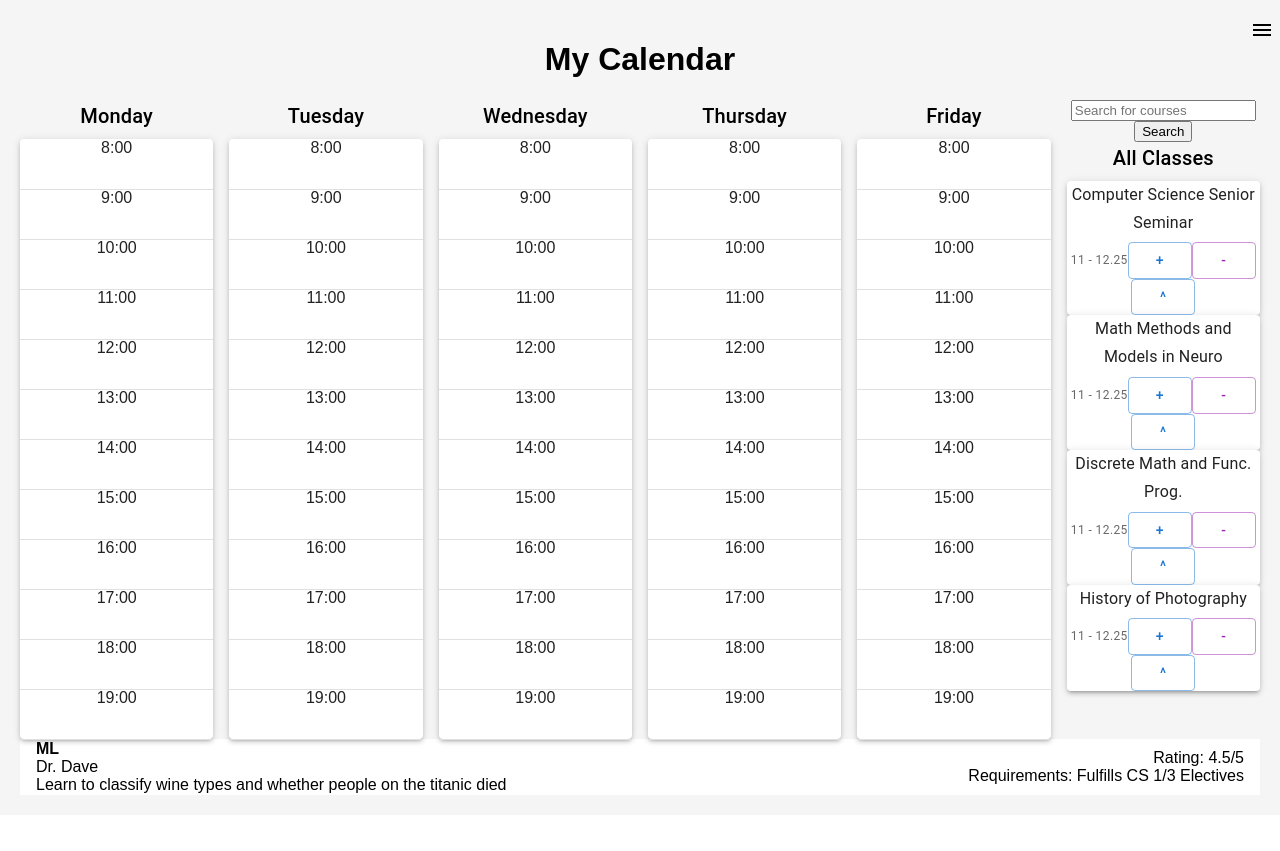
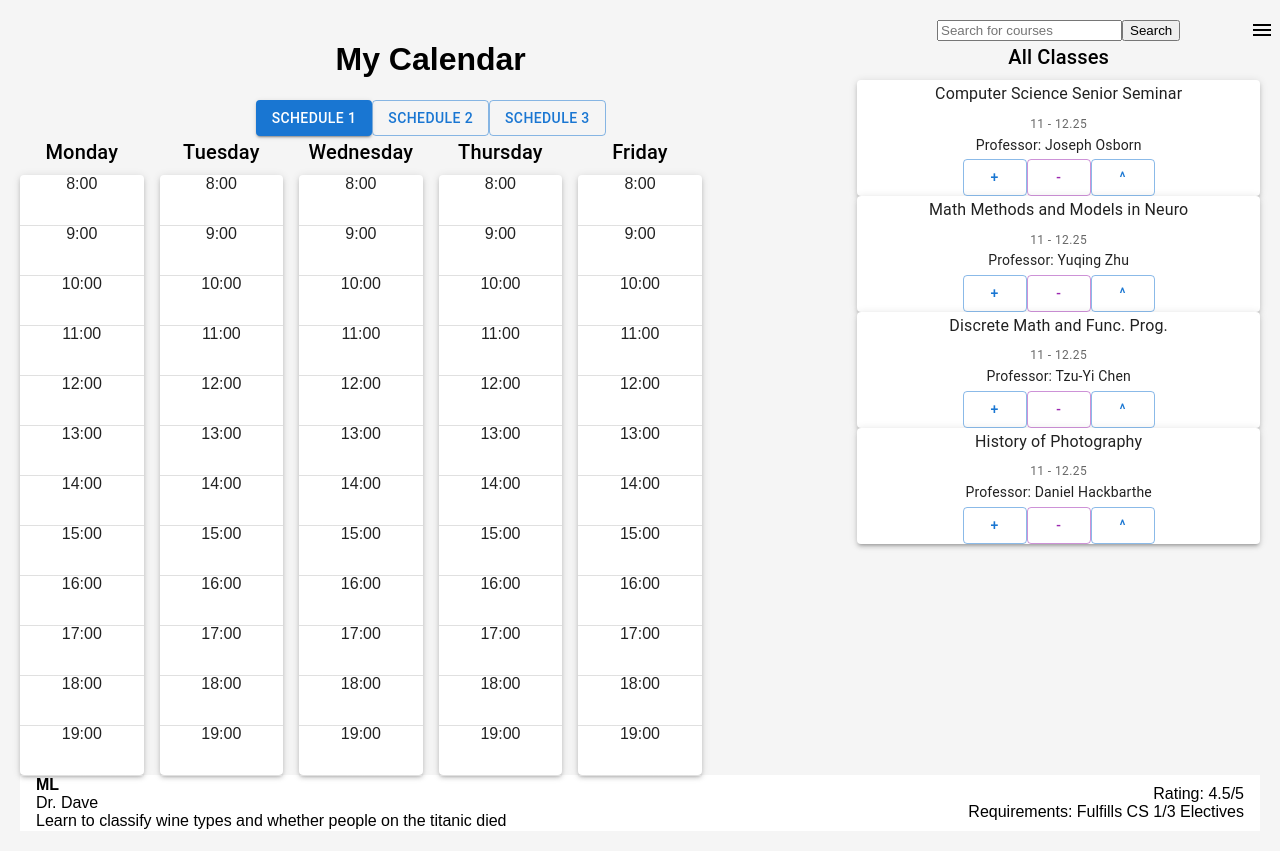
Before and after one commit to ytaa2021/p-classwise, a React (Create React App) app in the folder frontend/: page / in a window 1280 px wide. Before the commit the page ends 815 px from the top, so only its background shows below. Built offline with nearby package versions, Linux system fonts and the light colour scheme.

Commit message:
moved class list into search.js for side menu

```diff
--- a/frontend/src/App.js
+++ b/frontend/src/App.js
@@ -6,6 +6,7 @@ import axios from 'axios';
 import BottomMenu from './components/BottomMenu';
 import SideMenu from './components/SideMenu/sideMenu'
 import Calendar from './components/Calendar/calendar'
+import Search from './components/Search/search'
 
 //Firebase stuff from their website
 
@@ -72,13 +73,31 @@ const courses = [ //curr added courses
   },
 ];
 
+// function App() {
+//   return (
+//     <div className="App">
+//       <h1>My Calendar</h1>
+//       <SideMenu />
+//       <Calendar />
+//       {/* <Search /> */}
+//       <BottomMenu course={courseData}/>
+//     </div>
+//   );
+// }
 function App() {
   return (
     <div className="App">
-      <h1>My Calendar</h1>
-      <SideMenu />
-      <Calendar />
-      <BottomMenu course={courseData}/>
+      <Grid container spacing={2}>
+        <Grid item xs={8}>
+          <h1>My Calendar</h1>
+          <SideMenu />
+          <Calendar />
+        </Grid>
+        <Grid item xs={4}>
+          <Search />
+        </Grid>
+      </Grid>
+      <BottomMenu course={courseData} />
     </div>
   );
 }
--- a/frontend/src/components/Calendar/calendar.js
+++ b/frontend/src/components/Calendar/calendar.js
@@ -2,23 +2,11 @@ import React, { useState } from 'react';
 import { Grid, Paper, Typography, Button } from '@mui/material';
 import Search from '../Search/search';
 import { allCourses } from '../../courses/allCourses';
+import savedSchedules from '../../courses/savedSchedules';
 
 const daysOfWeek = ['Monday', 'Tuesday', 'Wednesday', 'Thursday', 'Friday'];
 
-const initialCourses = [
-  // {
-  //   day: 'Monday',
-  //   startTime: 9.5,
-  //   endTime: 10.5,
-  //   title: "Machine Learning",
-  // },
-  // {
-  //   day: 'Tuesday',
-  //   startTime: 10,
-  //   endTime: 11.5,
-  //   title: "Physics 101",
-  // },
-];
+const initialSchedules = savedSchedules
 
 const calculateCourseStyle = (course) => {
   const hourHeight = 50;
@@ -33,11 +21,14 @@ const calculateCourseStyle = (course) => {
 
 const Scheduler = () => {
   const [filteredCourses, setFilteredCourses] = useState([]);
-  const [addedCourses, setAddedCourses] = useState(initialCourses);
+  const [addedCourses, setAddedCourses] = useState([]);
   const [expandedBlocks, setExpandedBlocks] = useState({});
+  const [activeCalendar, setActiveCalendar] = useState(1);
 
-  // combine initialCourses and addedCourses into currentCourses
-  const currentCourses = [...initialCourses, ...addedCourses];
+  // Create a mapping of calendars and their respective courses
+  const [calendars, setCalendars] = useState(initialSchedules);
+
+  const currentCourses = calendars[activeCalendar];
 
   const handleSearch = (searchTerm) => {
     const filteredCourses = currentCourses.filter((course) =>
@@ -47,12 +38,17 @@ const Scheduler = () => {
   };
 
   const addCourse = (course) => {
-    setAddedCourses([...addedCourses, course]);
+    setCalendars((prevCalendars) => ({
+      ...prevCalendars,
+      [activeCalendar]: [...prevCalendars[activeCalendar], course],
+    }));
   };
 
   const removeCourse = (course) => {
-    const updatedCourses = addedCourses.filter((addedCourse) => addedCourse !== course);
-    setAddedCourses(updatedCourses);
+    setCalendars((prevCalendars) => ({
+      ...prevCalendars,
+      [activeCalendar]: prevCalendars[activeCalendar].filter((c) => c !== course),
+    }));
   };
 
   const toggleClassBlock = (title) => {
@@ -70,7 +66,32 @@ const Scheduler = () => {
     );
   });
 
+  const switchCalendar = (calendarNumber) => {
+    setActiveCalendar(calendarNumber);
+  };
+
   return (
+    <div>
+      <div>
+        <Button
+          variant={activeCalendar === 1 ? "contained" : "outlined"}
+          onClick={() => switchCalendar(1)}
+        >
+          Schedule 1
+        </Button>
+        <Button
+          variant={activeCalendar === 2 ? "contained" : "outlined"}
+          onClick={() => switchCalendar(2)}
+        >
+          Schedule 2
+        </Button>
+        <Button
+          variant={activeCalendar === 3 ? "contained" : "outlined"}
+          onClick={() => switchCalendar(3)}
+        >
+          Schedule 3
+        </Button>
+      </div>
       <Grid container spacing={2}>
         {daysOfWeek.map((day) => (
           <Grid item xs={2} key={day}>
@@ -99,57 +120,9 @@ const Scheduler = () => {
             </Paper>
           </Grid>
         ))}
-      <Grid item xs={2}>
-        <Search courses={currentCourses} onSearch={handleSearch} />
-        <Typography variant="h6" gutterBottom>
-          All Classes
-        </Typography>
-        {allCourses.map((course) => (
-          <Paper elevation={3} className="classBlock" key={course.title}>
-            <div>
-              <Typography variant="subtitle1" gutterBottom>
-                {course.title}
-              </Typography>
-              <Typography variant="caption" color="textSecondary">
-                {`${course.startTime} - ${course.endTime}`}
-              </Typography>
-              {/* Here is where you can add what is shown inside the toggle down for the courses */}
-              {expandedBlocks[course.title] && (
-                <div>
-                  <Typography variant="body2" gutterBottom>
-                    Professor: {course.professor}
-                  </Typography>
-                  <Typography variant="body2">
-                    Description: {course.description}
-                  </Typography>
+
+      </Grid>
     </div>
-              )}
-              <Button
-                variant="outlined"
-                color="primary"
-                onClick={() => addCourse(course)}
-              >
-                +
-              </Button>
-              <Button
-                variant="outlined"
-                color="secondary"
-                onClick={() => removeCourse(course)}
-              >
-                -
-              </Button>
-              <Button
-                variant="outlined"
-                color="primary"
-                onClick={() => toggleClassBlock(course.title)}
-              >
-                {expandedBlocks[course.title] ? "V" : "^"}
-              </Button>
-            </div>
-          </Paper>
-        ))}
-      </Grid>
-    </Grid>
   );
 };
 
--- a/frontend/src/components/Search/search.js
+++ b/frontend/src/components/Search/search.js
@@ -1,7 +1,11 @@
 import React, { useState } from 'react';
+import { Grid, Paper, Typography, Button } from '@mui/material';
+import { allCourses } from '../../courses/allCourses';
 
 const Search = ({ courses, onSearch }) => {
+  const [addedCourses, setAddedCourses] = useState([]);
   const [searchTerm, setSearchTerm] = useState('');
+  const [expandedCourse, setExpandedCourse] = useState(null);
 
   const handleSearch = () => {
     const filteredCourses = courses.filter((course) =>
@@ -9,6 +13,25 @@ const Search = ({ courses, onSearch }) => {
     );
 
     onSearch(filteredCourses);
+  };
+
+  const addCourse = (course) => {
+    // Make sure that the selected course is not already in the list
+    if (!addedCourses.includes(course)) {
+      // Add the course to the list of added courses
+      setAddedCourses([...addedCourses, course]);
+    }
+  };
+
+  const removeCourse = (course) => {
+    // Remove the course from the list of added courses
+    setAddedCourses(addedCourses.filter((c) => c !== course));
+  };
+
+  const toggleDescription = (courseID) => {
+    setExpandedCourse((prevCourseID) => (
+      prevCourseID === courseID ? null : courseID
+    ));
   };
 
   return (
@@ -20,6 +43,58 @@ const Search = ({ courses, onSearch }) => {
         onChange={(e) => setSearchTerm(e.target.value)}
       />
       <button onClick={handleSearch}>Search</button>
+
+      <div className="course-list">
+        <Typography variant="h6" gutterBottom>
+          All Classes
+        </Typography>
+        {allCourses.map((course) => (
+          <Paper elevation={3} className="classBlock" key={course.courseID}>
+            <div>
+              <Typography variant="subtitle1" gutterBottom>
+                {course.title}
+              </Typography>
+              <Typography variant="caption" color="textSecondary">
+                {`${course.startTime} - ${course.endTime}`}
+              </Typography>
+              <Typography variant="body2" gutterBottom>
+                Professor: {course.professor}
+              </Typography>
+              <Button
+                variant="outlined"
+                color="primary"
+                onClick={() => addCourse(course)}
+              >
+                +
+              </Button>
+              <Button
+                variant="outlined"
+                color="secondary"
+                onClick={() => removeCourse(course)}
+              >
+                -
+              </Button>
+              <Button
+                variant="outlined"
+                color="primary"
+                onClick={() => toggleDescription(course.courseID)}
+              >
+                {expandedCourse === course.courseID ? "V" : "^"}
+              </Button>
+              {expandedCourse === course.courseID && (
+                <div>
+                  <Typography variant="body2" gutterBottom>
+                    Professor: {course.professor}
+                  </Typography>
+                  <Typography variant="body2">
+                    Description: {course.description}
+                  </Typography>
+                </div>
+              )}
+            </div>
+          </Paper>
+        ))}
+      </div>
     </div>
   );
 };
--- /dev/null
+++ b/frontend/src/courses/savedSchedules.js
@@ -0,0 +1,14 @@
+// src/courses/calendarData.js
+
+const savedSchedules = {
+    1: [
+    ],
+    2: [
+        // courses for 2
+    ],
+    3: [
+        // courses for 3
+    ],
+  };
+
+  export default savedSchedules;
```
Lines whose indentation alone changed are shown as unchanged.
